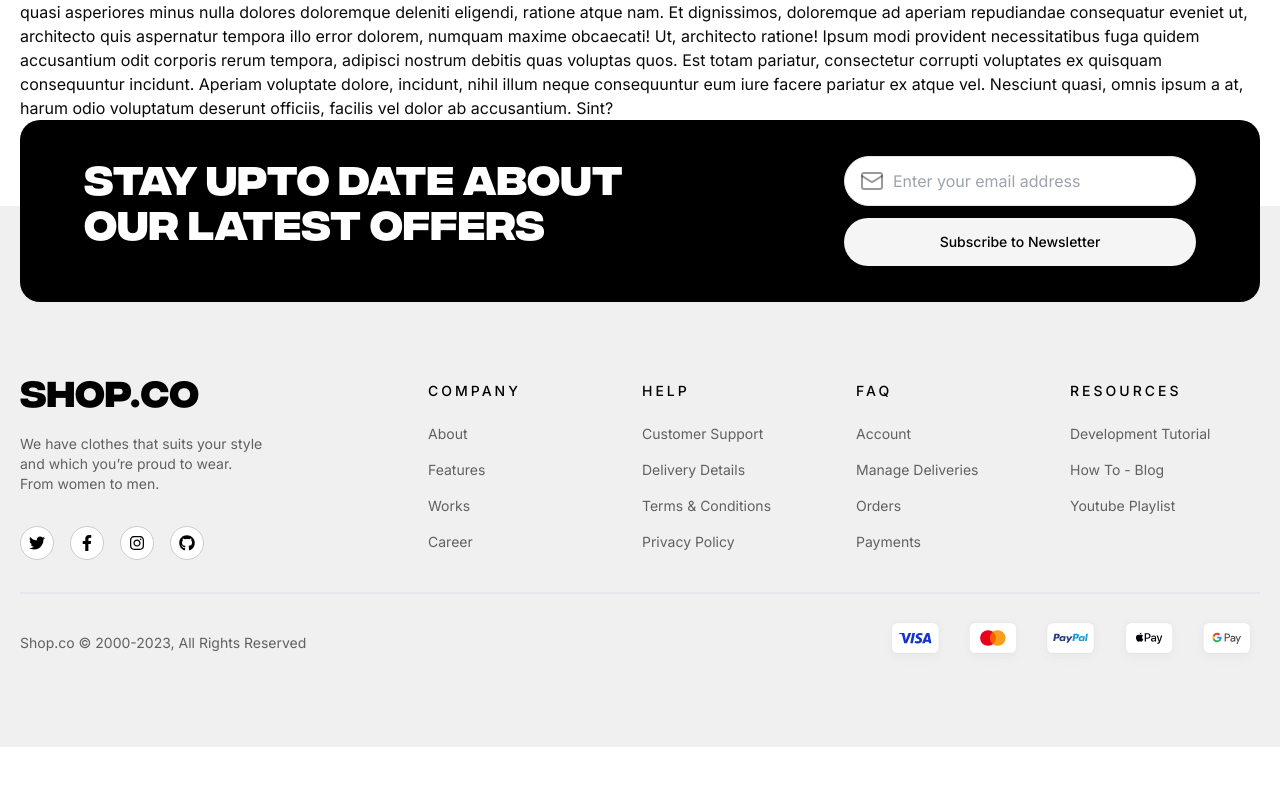
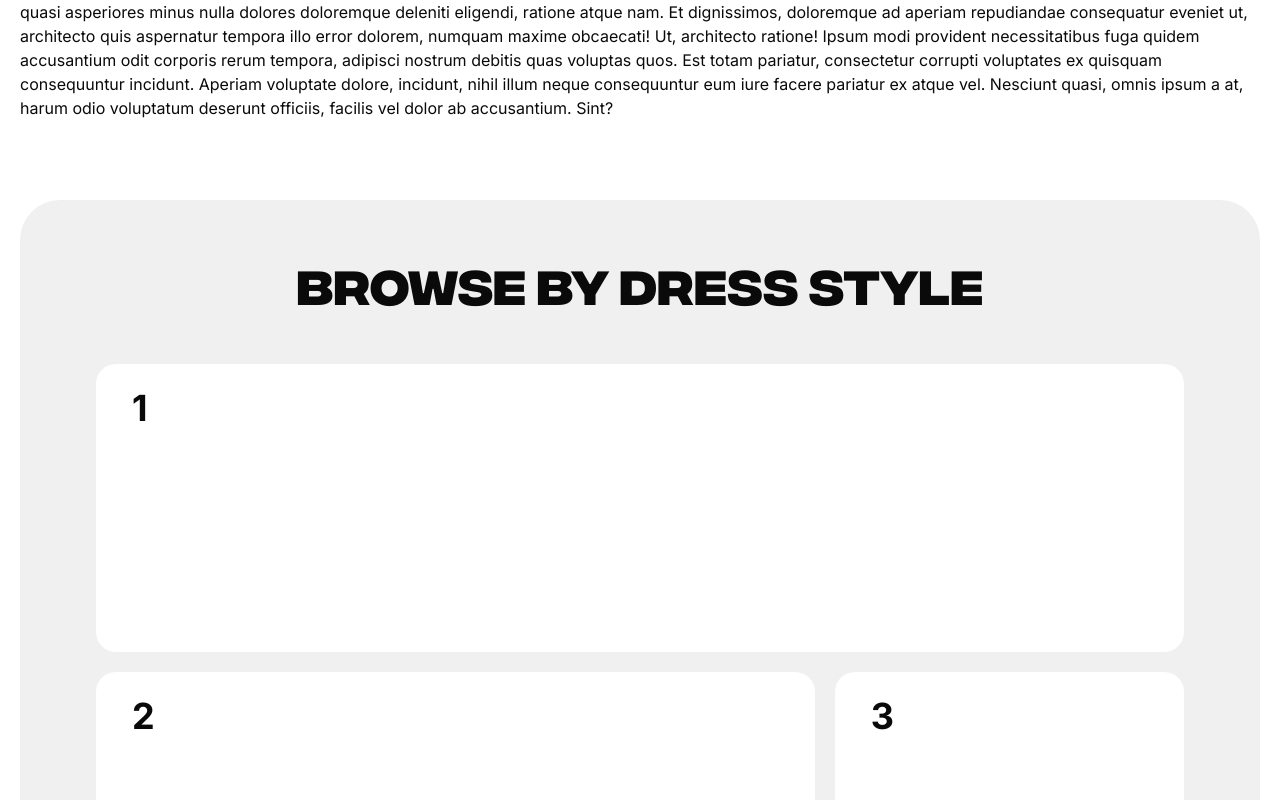
Before and after one commit to AJ1732/rsa-stores, a Next.js app: page / in a window 1280 px wide. Shown: the part 1140-1940 px from the top of the page. Before the commit the page ends 1887 px from the top, so only its background shows below. Built offline with nearby package versions, Linux system fonts and the light colour scheme.

Commit message:
chore: update responsiveness

```diff
--- a/src/app/page.tsx
+++ b/src/app/page.tsx
@@ -1,4 +1,4 @@
-import { HeroSection, CTASection } from "@/components";
+import { HeroSection, CTASection, CategorySection } from "@/components";
 
 export default async function Home() {
   return (
@@ -51,6 +51,7 @@ export default async function Home() {
         omnis ipsum a at, harum odio voluptatum deserunt officiis, facilis vel
         dolor ab accusantium. Sint?
       </p>
+      <CategorySection />
       <CTASection />
     </div>
   );
--- a/src/components/sections/Home/CategorySection/index.tsx
+++ b/src/components/sections/Home/CategorySection/index.tsx
@@ -1,4 +1,25 @@
 const CategorySection = () => {
-  return <section>CategorySection</section>;
+  return (
+    <section className="py-20">
+      <div className="space-y-[1.75rem] rounded-[1.25rem] bg-shade-200 px-6 py-10 md:space-y-[3rem] md:rounded-3xl md:px-12 md:py-12 lg:space-y-16 lg:rounded-[2.5rem] lg:px-[4.75rem] lg:py-16">
+        <h2 className="text-center font-integral text-[2rem] leading-9 md:text-[2.5rem] lg:text-[3rem]">
+          BROWSE BY dress STYLE
+        </h2>
+
+        <div className="grid size-full gap-5 md:grid-cols-2 lg:grid-cols-3">
+          {[1, 2, 3, 4, 5].map((item) => (
+            <div
+              key={item}
+              className="relative min-h-72 rounded-[1.25rem] bg-white md:[&:nth-child(1)]:col-span-2 lg:[&:nth-child(1)]:col-span-3 lg:[&:nth-child(2)]:col-span-2 lg:[&:nth-child(5)]:col-span-2"
+            >
+              <h3 className="absolute left-9 top-6 text-4xl font-bold">
+                {item}
+              </h3>
+            </div>
+          ))}
+        </div>
+      </div>
+    </section>
+  );
 };
 export default CategorySection;
```
